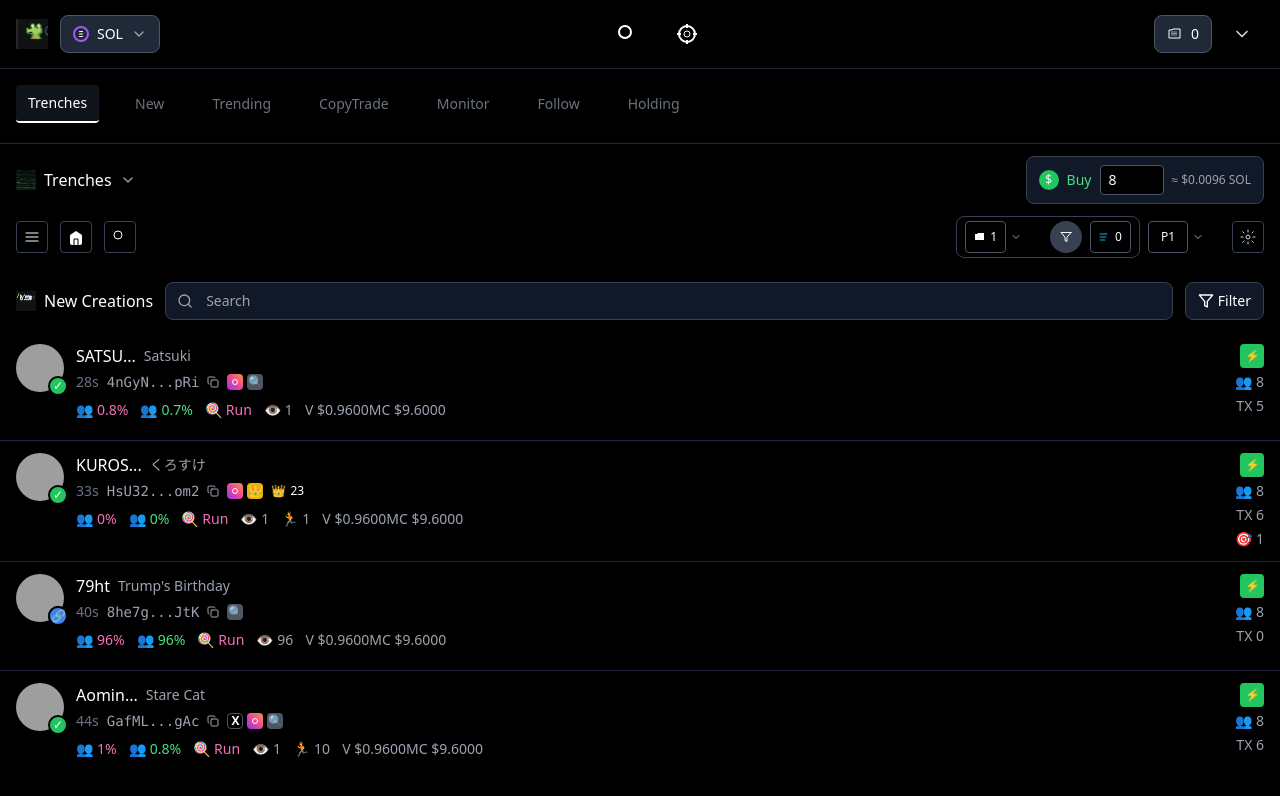
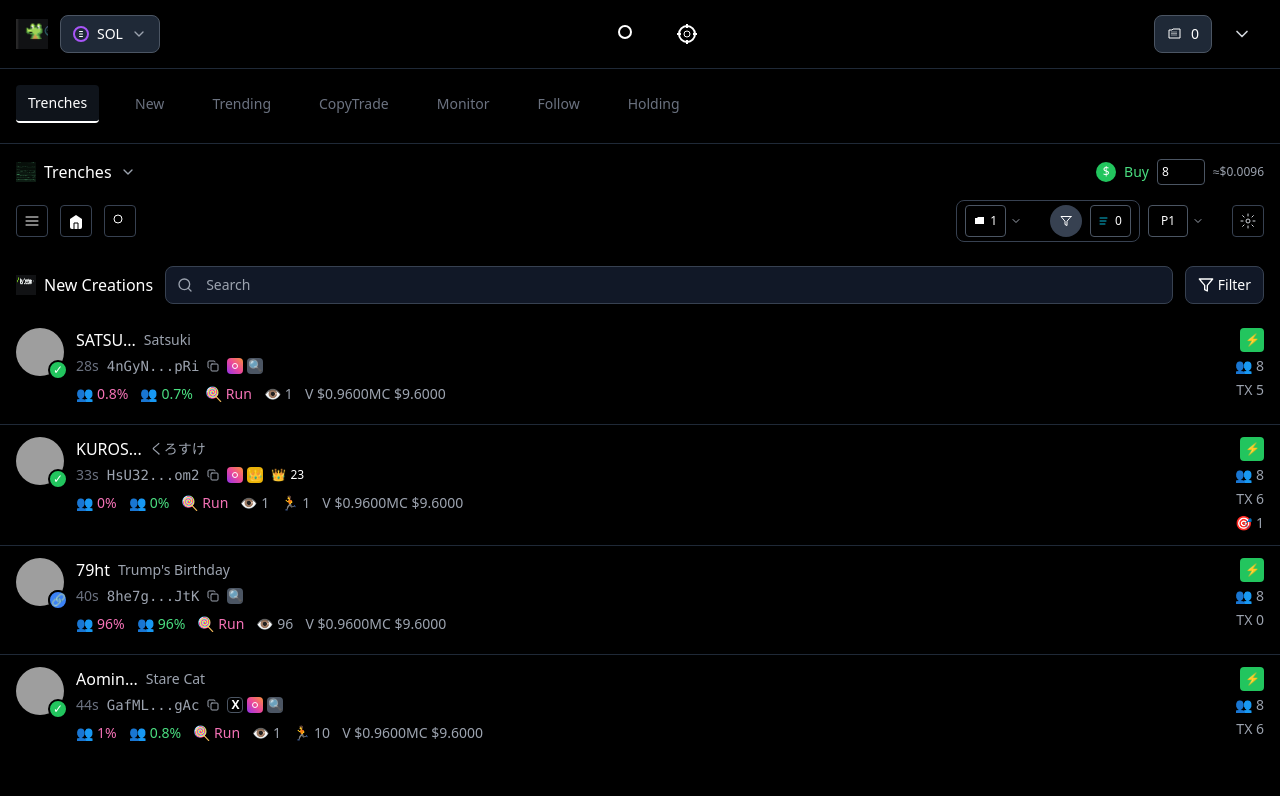
Before and after one commit to nidhisamarth/gmgn.ai-clone, a React (Vite) app: page / in a window 1280 px wide. Shown: the top 796 px of the page. Built offline with nearby package versions, Linux system fonts and the light colour scheme; grey boxes are pictures that could not be loaded.

Commit message:
Refactor: Inline buy amount input
- Moved the buy amount input field to be inline with the other icons in the TrenchesSection.
- Reduced the size of the input field.

```diff
--- a/src/components/mobile/TrenchesSection.tsx
+++ b/src/components/mobile/TrenchesSection.tsx
@@ -212,10 +212,8 @@ const TrenchesSection = () => {
             )}
           </div>
 
-          {/* Right section with Buy functionality */}
-          <div className="flex items-center gap-3">
-            {/* Buy section with input and price preview */}
-            <div className="flex items-center gap-2 bg-gray-900 border border-gray-700 rounded-lg px-3 py-2">
+          {/* Right section with Buy functionality - now more compact */}
+          <div className="flex items-center gap-2">
             <div className="w-5 h-5 bg-green-500 rounded-full flex items-center justify-center">
               <span className="text-white text-xs">$</span>
             </div>
@@ -224,12 +222,11 @@ const TrenchesSection = () => {
               type="number"
               value={buyAmount}
               onChange={handleBuyAmountChange}
-                className="bg-black border border-gray-600 text-white text-sm w-16 px-2 py-1 rounded focus:outline-none focus:border-green-500"
+              className="bg-black border border-gray-600 text-white text-xs w-12 px-1 py-1 rounded focus:outline-none focus:border-green-500"
               min="0"
               step="0.1"
             />
-              <span className="text-gray-400 text-xs">≈ ${calculatePrice(buyAmount)} SOL</span>
-            </div>
+            <span className="text-gray-400 text-xs">≈${calculatePrice(buyAmount)}</span>
           </div>
         </div>
 
```
Lines whose indentation alone changed are shown as unchanged.
